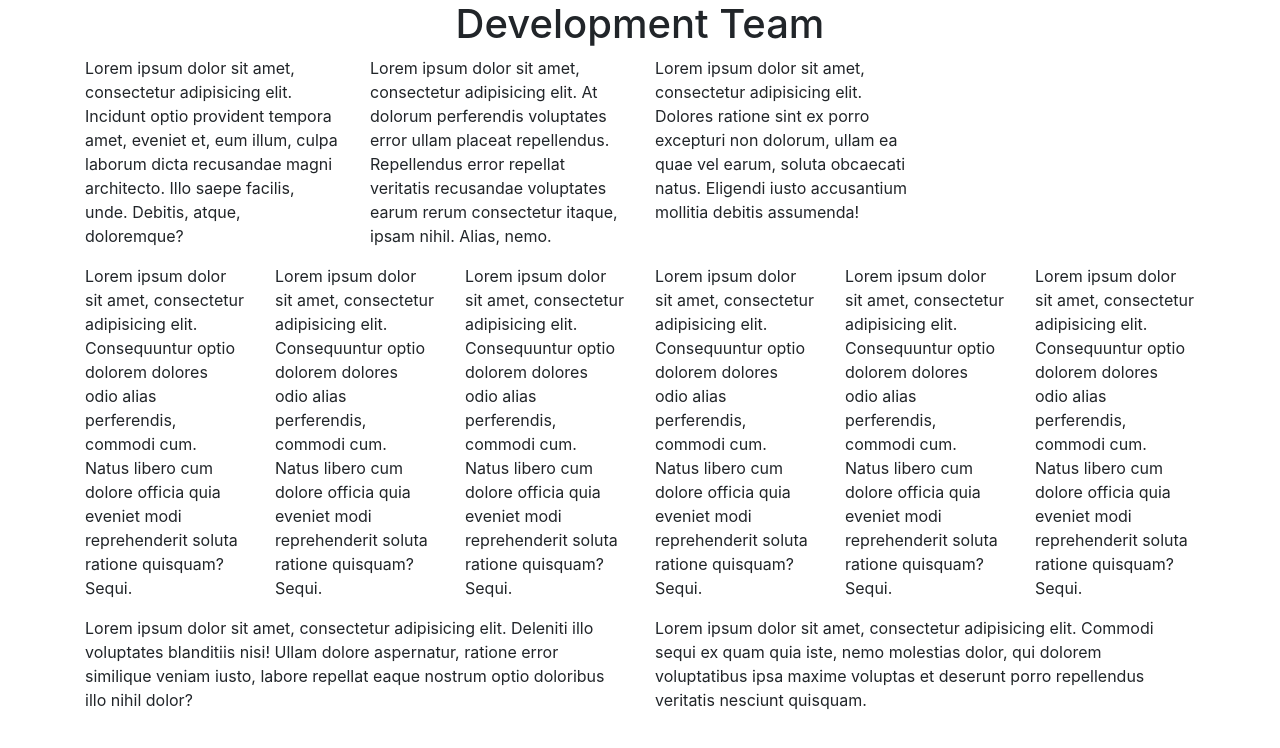
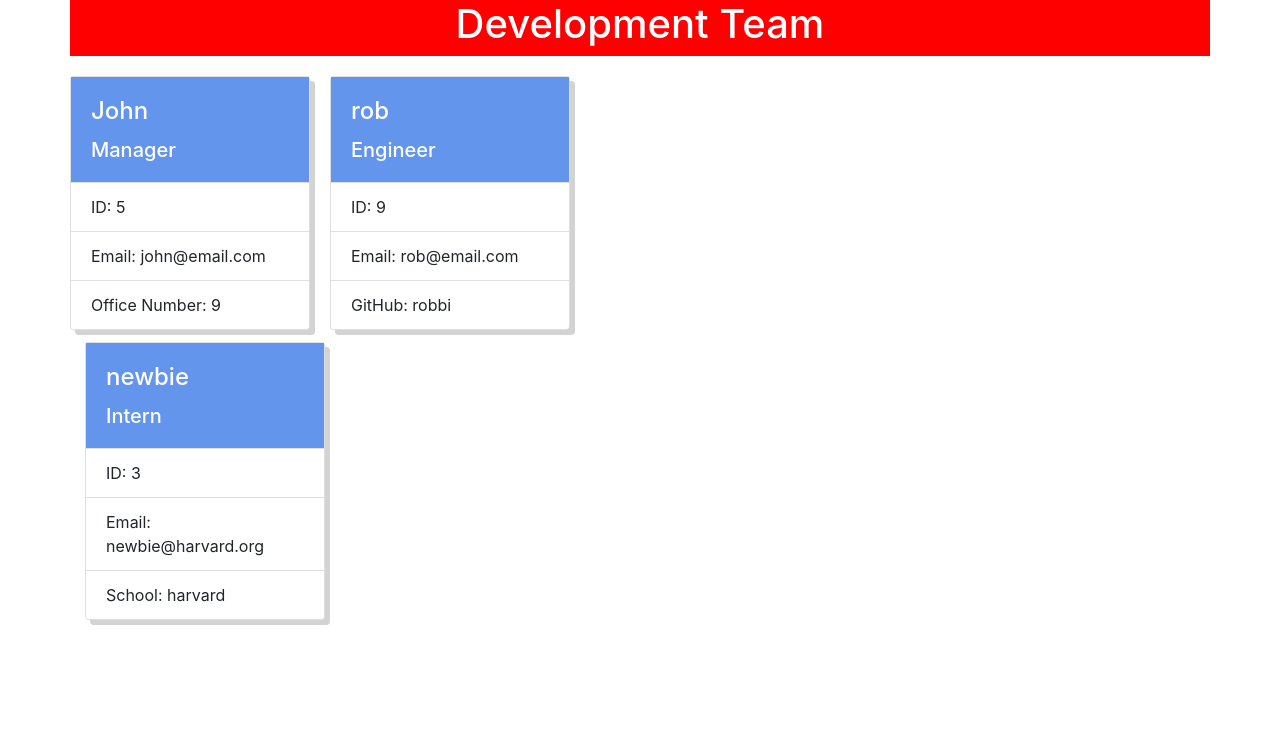
Before and after one commit to dawnleblanc11/teamprofilegeneratorOOP, a website: page team.html in a window 1280 px wide. Drawn offline with nearby package versions, Linux system fonts and the light colour scheme.

Commit message:
basic HTML format

```diff
--- a/index.js
+++ b/index.js
@@ -41,7 +41,6 @@ function getManager() {
         inquirer.prompt(managerQuestions)
 .then(answers => {
     const manager = new Manager(answers.name, answers.id, answers.email, "Manager", answers.officeNumber, );
-    console.log(manager);
     team.push(manager);
     getEngineer();
 });
@@ -82,7 +81,6 @@ function getEngineer() {
             inquirer.prompt(engineerQuestions)
     .then(answers => {
         const engineer = new Engineer(answers.name, answers.id, answers.email, "Engineer", answers.githubUsername );
-        console.log(engineer);
         team.push(engineer);
         getIntern();
     });
@@ -122,8 +120,6 @@ function getIntern() {
 .then(answers => {
     const intern = new Intern(answers.name, answers.id, answers.email, "Intern", answers.schoolname, );
     team.push(intern);
-    console.log(intern);
-    console.log(team);
     generatePage(team);
 });
 
@@ -139,7 +135,7 @@ function writeToFile (fileName,data) {
 // function to create HTML page
 function generatePage(team) {
     const html = createHTML(team);
-    console.log("trying to generate HTML")
+    console.log("Generating HTML")
     return writeToFile('team.html', html);
 }
 
--- a/team.html
+++ b/team.html
@@ -5,7 +5,7 @@
     <head>
 
       <meta charset="UTF-8">
-      <title>Bootstrap Demo</title>
+      <title>Team Generator</title>
 
       <!-- Team Generator-->
       <link rel="stylesheet" href="https://maxcdn.bootstrapcdn.com/bootstrap/4.0.0/css/bootstrap.min.css">
@@ -13,61 +13,69 @@
     </head>
 
     <body>
+     <style>
+     #profileheader {
+       background:red;
+       color: white;
+       margin-bottom: 20px;;
+     }
+    #employeeheader {
+       background: cornflowerblue;
+       color: white;
+     }
+     .card {
+         max-width: 15rem;
+         box-shadow: 5px 5px lightgrey;
+     }
+
+    </style>
       <!-- Creates the Overall Page -->
       <div class="container">
 
         <!-- Row 1 -->
         <div class="row">
-          <div class="col-sm-12">
+          <div class="col-sm-12" id="profileheader">
             <h1 class="text-center">Development Team</h1>
           </div>
         </div>
-
-        <!-- Row 2 -->
-        <div class="row">
-          <div class="col-sm-3">
-            <p>Lorem ipsum dolor sit amet, consectetur adipisicing elit. Incidunt optio provident tempora amet, eveniet et, eum illum, culpa laborum dicta recusandae magni architecto. Illo saepe facilis, unde. Debitis, atque, doloremque?</p>
+      <!-- Only one manager and always first -->
+        <div class="row card-columns">
+        <div class="card">
+          <div class="card-body" id="employeeheader">
+          <h4 class="card-title">John</h4>
+          <h5 class="card-text">Manager</h5>
         </div>
-          <div class="col-sm-3">
-            <p>Lorem ipsum dolor sit amet, consectetur adipisicing elit. At dolorum perferendis voluptates error ullam placeat repellendus. Repellendus error repellat veritatis recusandae voluptates earum rerum consectetur itaque, ipsam nihil. Alias, nemo.</p>
+        <ul class="list-group list-group-flush">
+          <li class="list-group-item">ID: 5</li>
+          <li class="list-group-item">Email: john@email.com</li>
+          <li class="list-group-item">Office Number: 9</li>
+        </ul>
+        <!-- to do: create loops for engineers and interns -->
         </div>
-          <div class="col-sm-3">
-            <p>Lorem ipsum dolor sit amet, consectetur adipisicing elit. Dolores ratione sint ex porro excepturi non dolorum, ullam ea quae vel earum, soluta obcaecati natus. Eligendi iusto accusantium mollitia debitis assumenda!</p>
+        <div class="card">
+        <div class="card-body" id="employeeheader">
+        <h4 class="card-title">rob</h4>
+        <h5 class="card-text">Engineer</h5>
+      </div>
+      <ul class="list-group list-group-flush">
+        <li class="list-group-item">ID: 9</li>
+        <li class="list-group-item">Email: rob@email.com</li>
+        <li class="list-group-item">GitHub: robbi</li>
+      </ul>
       </div>
       </div>
-
-        <!-- Row 3 -->
-        <div class="row">
-          <div class="col-sm-2">
-            <p>Lorem ipsum dolor sit amet, consectetur adipisicing elit. Consequuntur optio dolorem dolores odio alias perferendis, commodi cum. Natus libero cum dolore officia quia eveniet modi reprehenderit soluta ratione quisquam? Sequi.</p>
+        <div class="card">
+        <div class="card-body" id="employeeheader">
+        <h4 class="card-title">newbie</h4>
+        <h5 class="card-text">Intern</h5>
       </div>
-          <div class="col-sm-2">
-            <p>Lorem ipsum dolor sit amet, consectetur adipisicing elit. Consequuntur optio dolorem dolores odio alias perferendis, commodi cum. Natus libero cum dolore officia quia eveniet modi reprehenderit soluta ratione quisquam? Sequi.</p>
-          </div>
-          <div class="col-sm-2">
-            <p>Lorem ipsum dolor sit amet, consectetur adipisicing elit. Consequuntur optio dolorem dolores odio alias perferendis, commodi cum. Natus libero cum dolore officia quia eveniet modi reprehenderit soluta ratione quisquam? Sequi.</p>
-          </div>
-          <div class="col-sm-2">
-            <p>Lorem ipsum dolor sit amet, consectetur adipisicing elit. Consequuntur optio dolorem dolores odio alias perferendis, commodi cum. Natus libero cum dolore officia quia eveniet modi reprehenderit soluta ratione quisquam? Sequi.</p>
-          </div>
-          <div class="col-sm-2">
-            <p>Lorem ipsum dolor sit amet, consectetur adipisicing elit. Consequuntur optio dolorem dolores odio alias perferendis, commodi cum. Natus libero cum dolore officia quia eveniet modi reprehenderit soluta ratione quisquam? Sequi.</p>
-          </div>
-          <div class="col-sm-2">
-            <p>Lorem ipsum dolor sit amet, consectetur adipisicing elit. Consequuntur optio dolorem dolores odio alias perferendis, commodi cum. Natus libero cum dolore officia quia eveniet modi reprehenderit soluta ratione quisquam? Sequi.</p>
-          </div>
+      <ul class="list-group list-group-flush">
+        <li class="list-group-item">ID: 3</li>
+        <li class="list-group-item">Email: newbie@harvard.org</li>
+        <li class="list-group-item">School: harvard</li>
+      </ul>
       </div>
 
-        <!-- Row 4 -->
-        <div class="row">
-          <div class="col-sm-6">
-            <p>Lorem ipsum dolor sit amet, consectetur adipisicing elit. Deleniti illo voluptates blanditiis nisi! Ullam dolore aspernatur, ratione error similique veniam iusto, labore repellat eaque nostrum optio doloribus illo nihil dolor?</p>
-          </div>
-          <div class="col-sm-6">
-            <p>Lorem ipsum dolor sit amet, consectetur adipisicing elit. Commodi sequi ex quam quia iste, nemo molestias dolor, qui dolorem voluptatibus ipsa maxime voluptas et deserunt porro repellendus veritatis nesciunt quisquam.</p>
-          </div>
-        </div>
-      </div>
 
     </body>
 
```
Also changed, not shown: src/createHTML.js (+52 -45 lines). Lines whose indentation alone changed are shown as unchanged.
